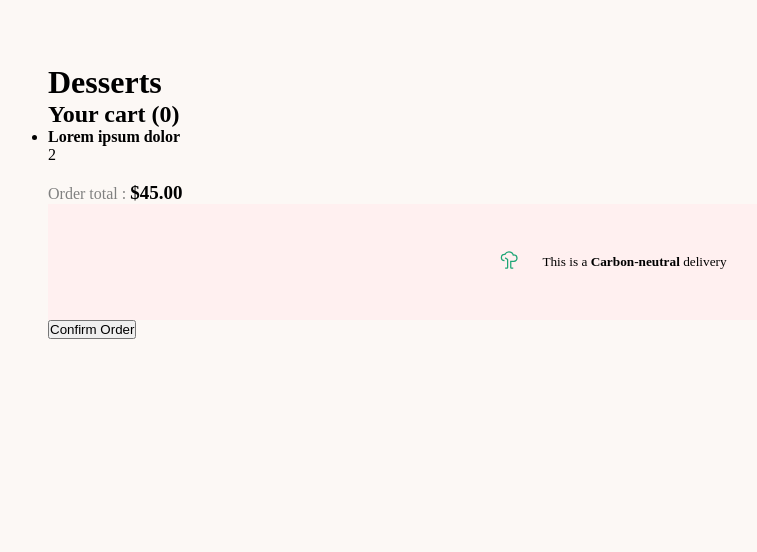
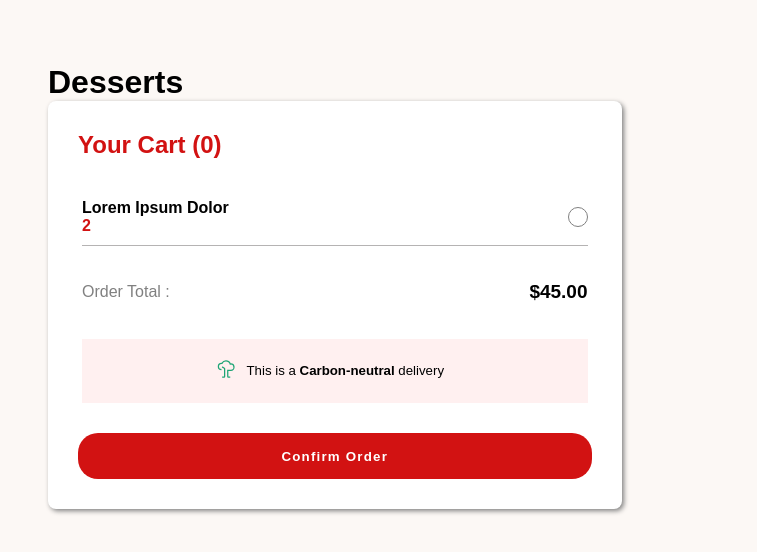
Before and after one commit to AL-Shimaa-Jamal/Product-list-, a plain HTML site: page index.html in a window 1280 px wide. Shown: the whole page, without its empty margins (16-773 px from the left). Drawn offline with Linux system fonts and the light colour scheme.

Commit message:
create all class styling needed in project

```diff
--- a/style.css
+++ b/style.css
@@ -1,10 +1,134 @@
+/* global style */
 * {
     margin: 0;
     padding: 0;
     box-sizing: border-box;
+    list-style: none;
+}
+:root{
+    --main-color: rgb(210, 18, 18);
+}
+body {
+    background-color: rgb(252, 248, 245);
+    padding: 2% 7% ;
+}
+/* body styling */
+.main{
+    display: grid;
+    justify-content: center;
+    grid-template-columns: repeat(auto-fit , minmax(250px,1fr));
+    gap: 5px;
+    grid-template-areas:'cards cards cards  check';
+    text-transform: capitalize;
+    font-family: sans-serif;
+    padding: 5% ;
+
+
+}
+/* products cards */
+.cards{
+    display: grid;
+    grid-template-columns:repeat(auto-fit,minmax(250px,1fr)) ;
+    justify-content: center;
+    align-items: center;
+    gap: 5%;
+    margin: 5% 0;
+    grid-area: cards;
+
+}
+.card{
+   width: 90%;
+   border-radius: 10px;
+   box-shadow: 2px 2px 5px gray;
+   background-color: white;
+
+}
+.card img{
+    width: 100%;
+    border-radius:  4% 4% 0 0 ;
+}
+.card .description{
+    margin: 10px 10px;
+}
+.card .description .title{
+   color: gray;
+   font-size: 18px;
+   padding: 6% 0;
+}
+.card .price{
+    color: rgb(192, 6, 6);
+    font-weight: bold;
+    font-size: 19px;
+
+}
+.add{
+    width: 50%;
+    transform: translate(40%,-60%);
+    padding: 3%;
+    border-radius: 20px;
+    border: none;
+    background-color: var(--main-color);
+    color: white;
+    font-weight: bold;
+    letter-spacing: 1.2px;
+    cursor: pointer;
+}
+/*  check part  */
+.check{
+    grid-area: check;
+    background-color: white;
+box-shadow: 2px 2px 5px gray;
+    height: fit-content;
+    padding: 30px;
+    border-radius: 8px;
+}
+.check h2{
+color: var(--main-color);
+}
+.check .products{
+    margin: 30px 4px;
+
+ }
+ .products .items li{
+border-bottom:  1px solid rgb(181, 179, 179);
+padding: 10px 0;
+margin-bottom: 10px;
+display: flex;
+            justify-content: space-between;
+            align-items: center;
+ }
+ .prdnum{
+    color: var(--main-color);
+     font-weight: bold;
+     margin: 5px 0;
+ }
+ .removeItem {
+    text-align: center;
+    border: 1px solid gray;
+    border-radius: 50%;
+    width: 20px;
+    height: 20px;
 }
 
-body {
-    padding: 5%;
-    background-color: rgb(252, 248, 245);
+.removeItem:hover {
+    cursor: pointer;
+    border: 1px solid red;
+
 }
+.total {
+    display: flex;
+    justify-content: space-between;
+    align-items: center;
+    margin: 7% 0;
+}
+.btn{
+    width: 100%;
+    padding: 3%;
+    border-radius: 20px;
+    border: none;
+    background-color: var(--main-color);
+    color: white;
+    font-weight: bold;
+    letter-spacing: 1.2px;
+    cursor: pointer;
+}
```
